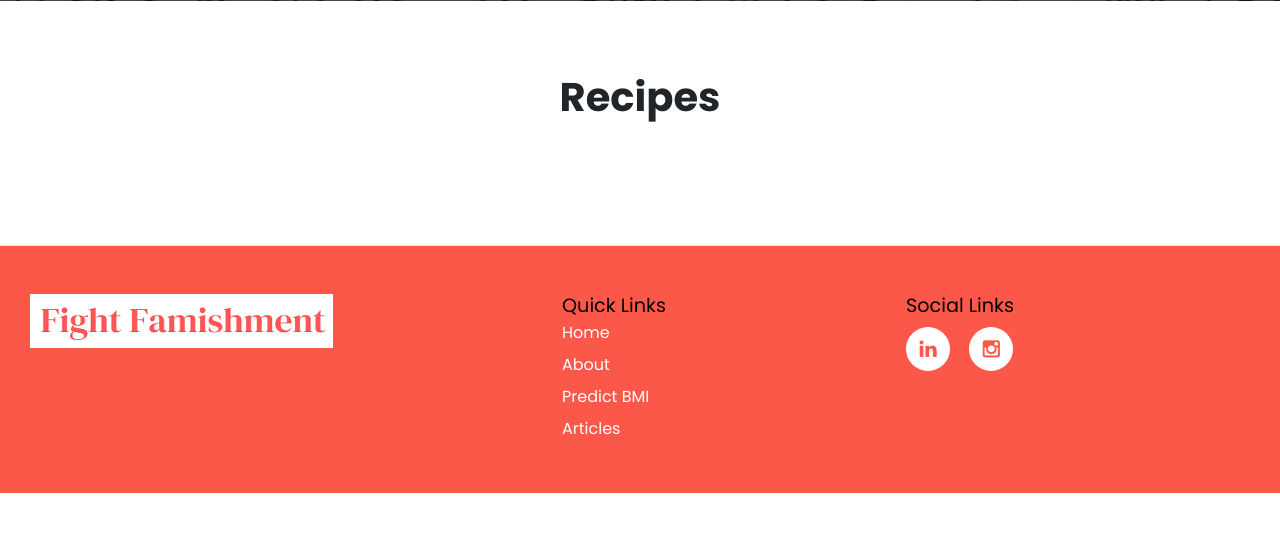
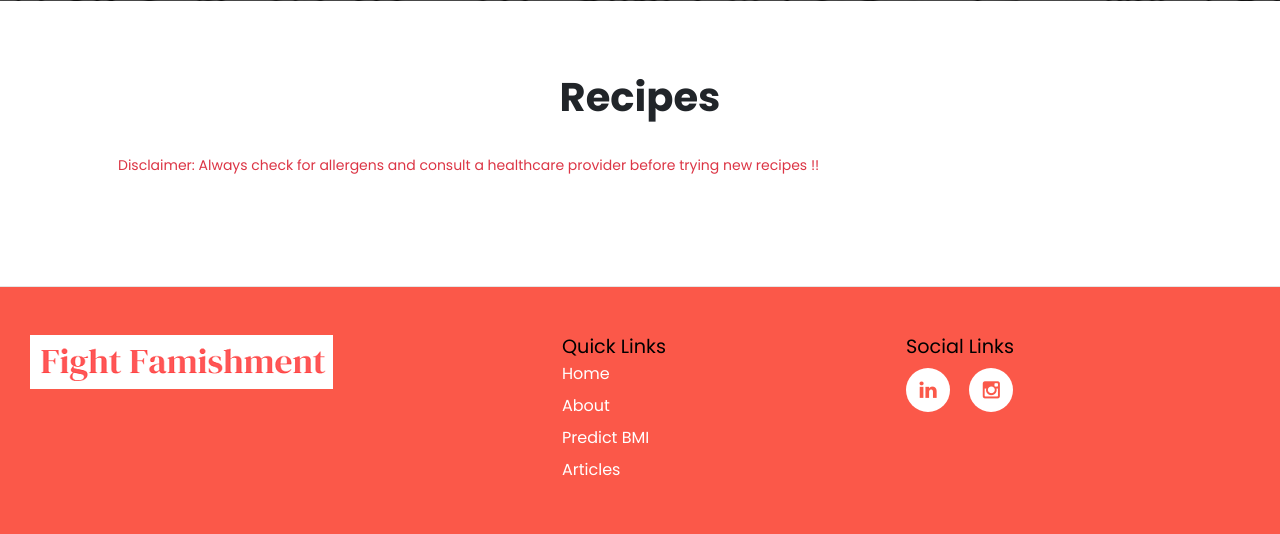
Before and after one commit to VyjayantiN/Mini-Project, a Django app: template accounts/templates/accounts/usermain.html in a window 1280 px wide. Shown: the part 1220-1754 px from the top of the page. Before the commit the page ends 1713 px from the top, so only its background shows below. Run offline with Django 4.2, Linux system fonts and the light colour scheme; the template is opened without the code that fills it: values that come from a table or form of the project are taken from there, others are empty; data comes from the database, SQL or seed files in the repository; some libraries are stand-ins or nearby versions.

Commit message:
added disclaimer

```diff
--- a/accounts/templates/accounts/usermain.html
+++ b/accounts/templates/accounts/usermain.html
@@ -754,9 +754,13 @@
                     {% endfor %}
                 </div>
 
-
+                <p class="pt-3 text-danger">
+                  Disclaimer: Always check for allergens and consult a healthcare provider before trying new recipes !!</p>
             </div>
         </section>
+
+
+
         <!-- Footer-->
         <footer class="footer py-5">
           <div class="footer__addr">
--- a/accounts/views.py
+++ b/accounts/views.py
@@ -39,7 +39,7 @@
                     category = "Overweight"
                 else:
                     category = "Healthy"
-            elif gender.lower() == "female":
+        elif gender.lower() == "female":
                 if bmi < 18.5:
                     category = "Underweight"
                 elif bmi > 25.5:
```
